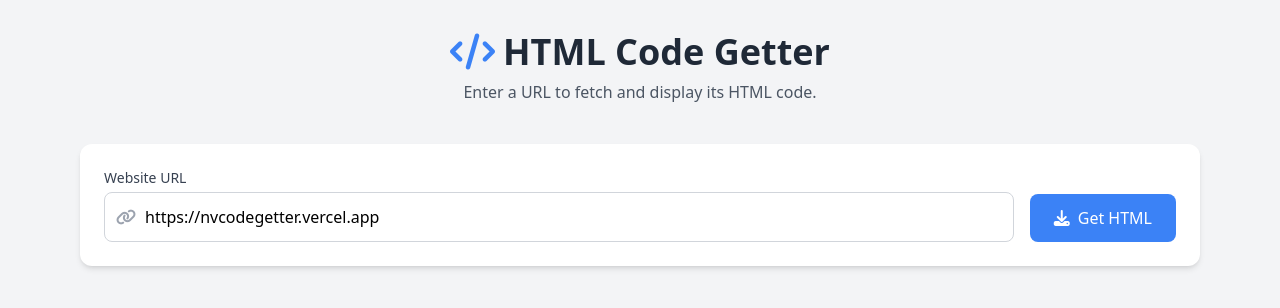
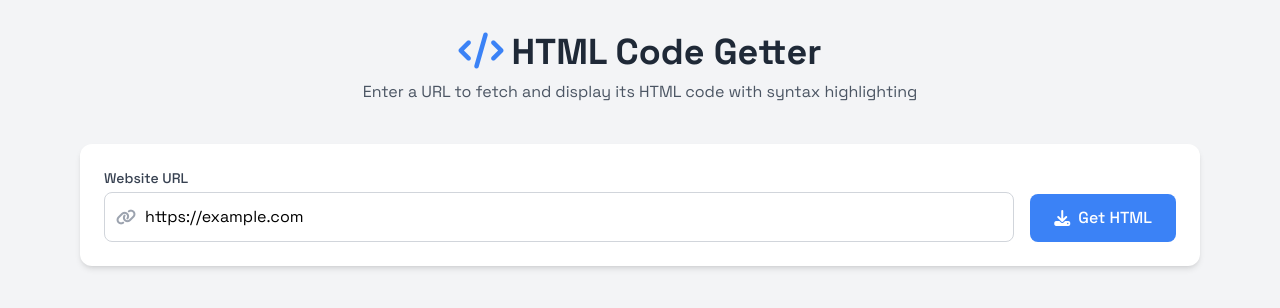
Before and after one commit to ShinWolf-Subject/codegetter, a website: page public/index.html in a window 1280 px wide. Drawn offline with nearby package versions, Linux system fonts and the light colour scheme.

Commit message:
Fix index.html

```diff
--- a/public/index.html
+++ b/public/index.html
@@ -4,11 +4,12 @@
     <meta charset="UTF-8">
     <meta name="viewport" content="width=device-width, initial-scale=1.0">
     <title>HTML Code Getter</title>
-    <link rel="stylesheet" href="https://cdnjs.cloudflare.com/ajax/libs/highlight.js/11.11.1/styles/atom-one-dark.min.css">
+    <link rel="stylesheet" href="https://cdnjs.cloudflare.com/ajax/libs/highlight.js/11.8.0/styles/atom-one-dark.min.css">
     <script src="https://cdn.tailwindcss.com"></script>
     <script src="https://kit.fontawesome.com/ac33907d14.js" crossorigin="anonymous"></script>
-    <script src="https://cdnjs.cloudflare.com/ajax/libs/highlight.js/11.11.1/highlight.min.js"></script>
+    <script src="https://cdnjs.cloudflare.com/ajax/libs/highlight.js/11.8.0/highlight.min.js"></script>
     <link rel="stylesheet" href="https://fonts.googleapis.com/css2?family=Inter:wght@300;400;500;600;700&family=Space+Grotesk:wght@400;500;600;700&family=Montserrat:wght@400;500;600;700&display=swap" />
+    <script src="./script.js" defer></script>
     <script>
         tailwind.config = {
             theme: {
@@ -27,14 +28,13 @@
         }
     </script>
 </head>
-<body class="bg-gray-100 min-h-screen py-8">
+<body class="bg-gray-100 min-h-screen py-8 font-grotesk">
     <div class="max-w-6xl mx-auto px-4">
-        <!-- Header -->
         <header class="text-center mb-10">
             <h1 class="text-3xl md:text-4xl font-bold text-gray-800 mb-2">
                 <i class="fas fa-code text-blue-500 mr-2"></i>HTML Code Getter
             </h1>
-            <p class="text-gray-600">Enter a URL to fetch and display its HTML code.</p>
+            <p class="text-gray-600">Enter a URL to fetch and display its HTML code with syntax highlighting</p>
         </header>
 
         <div class="bg-white rounded-xl shadow-md p-6 mb-8">
@@ -47,20 +47,11 @@
                         <div class="absolute inset-y-0 left-0 pl-3 flex items-center pointer-events-none">
                             <i class="fas fa-link text-gray-400"></i>
                         </div>
-                        <input
-                            type="text"
-                            id="url-input"
-                            placeholder="https://nvcodegetter.vercel.app"
-                            class="block w-full pl-10 pr-3 py-3 border border-gray-300 rounded-lg focus:ring-2 focus:ring-blue-500 focus:border-blue-500"
-                            value="https://nvcodegetter.vercel.app"
-                        >
+                        <input type="text" id="url-input" placeholder="https://example.com" class="block w-full pl-10 pr-3 py-3 border border-gray-300 rounded-lg focus:ring-2 focus:ring-blue-500 focus:border-blue-500" value="https://example.com">
                     </div>
                 </div>
                 <div class="flex items-end">
-                    <button
-                        id="fetch-btn"
-                        class="w-full md:w-auto px-6 py-3 bg-blue-500 hover:bg-blue-600 text-white font-medium rounded-lg transition duration-200 flex items-center justify-center"
-                    >
+                    <button id="fetch-btn" class="w-full md:w-auto px-6 py-3 bg-blue-500 hover:bg-blue-600 text-white font-medium rounded-lg transition duration-200 flex items-center justify-center">
                         <i class="fas fa-download mr-2"></i> Get HTML
                     </button>
                 </div>
@@ -114,7 +105,5 @@
             </div>
         </div>
     </div>
-
-    <script src="./script.js" defer></script>
 </body>
 </html>
```
